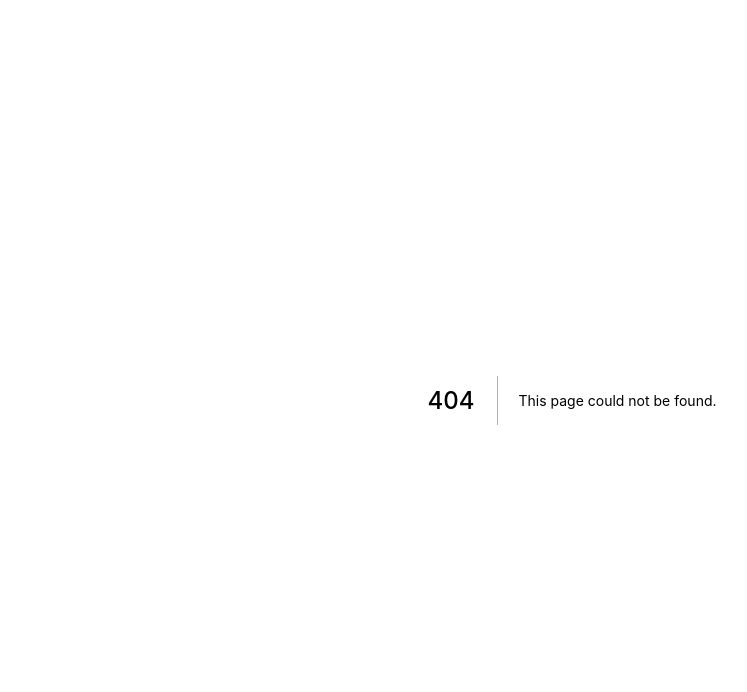
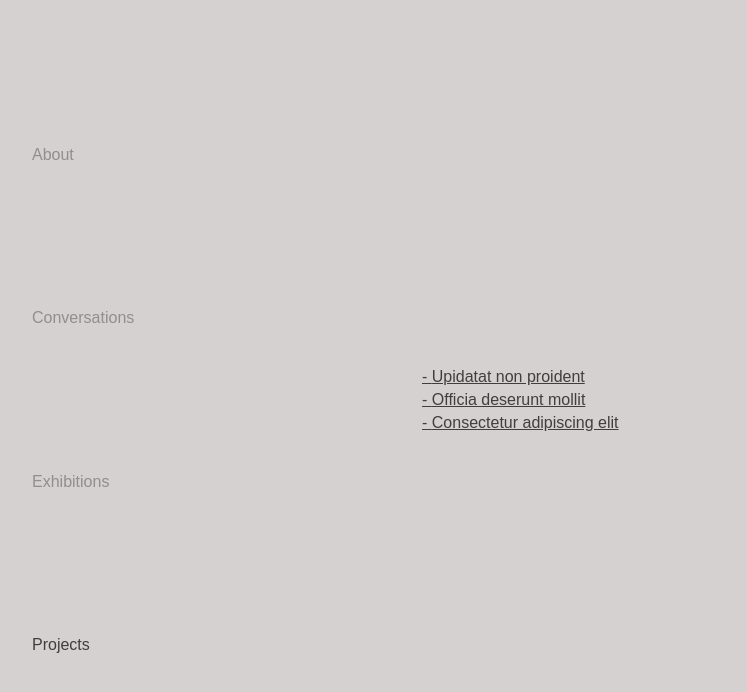
Before and after one commit to nicolelindner/nicolelindner.github.io, a Next.js app: page /projects in a window 1280 px wide. Before the commit this address had no page. Shown: the top 692 px of the page, without its empty margins (68-815 px from the left). Built offline with nearby package versions, Linux system fonts and the light colour scheme.

Commit message:
create projects page

```diff
--- /dev/null
+++ b/content/projects/index.js
@@ -0,0 +1,14 @@
+module.exports = [
+  {
+    title: "Upidatat non proident",
+    url: "#"
+  },
+  {
+    title: "Officia deserunt mollit",
+    url: "#"
+  },
+  {
+    title: "Consectetur adipiscing elit",
+    url: "#"
+  }
+];
--- a/next.config.js
+++ b/next.config.js
@@ -7,7 +7,8 @@ module.exports = {
     return {
       '/': { page: '/' },
       '/about': { page: '/about' },
-      '/exhibitions': { page: '/exhibitions' }
+      '/exhibitions': { page: '/exhibitions' },
+      '/projects': { page: '/projects' }
     }
   },
   reactStrictMode: true,
--- a/pages/about.js
+++ b/pages/about.js
@@ -17,7 +17,7 @@ export default function About() {
           <span className={styles.selected}>About</span>
           <Link href="/about">Conversations</Link>
           <Link href="/exhibitions">Exhibitions</Link>
-          <Link href="/about">Projects</Link>
+          <Link href="/projects">Projects</Link>
         </nav>
       </div>
 
--- a/pages/index.js
+++ b/pages/index.js
@@ -31,7 +31,7 @@ export default function Home() {
             <Link href="/about">About</Link>
             <Link href="/about">Conversations</Link>
             <Link href="/exhibitions">Exhibitions</Link>
-            <Link href="/about">Projects</Link>
+            <Link href="/projects">Projects</Link>
           </nav>
         </div>
       </main>
--- /dev/null
+++ b/pages/projects.js
@@ -0,0 +1,43 @@
+import Head from 'next/head';
+import Link from 'next/link';
+import styles from '../styles/Projects.module.css';
+import projects from '../content/projects';
+
+export default function Projects() {
+  const renderProjectList = () => {
+    return projects.map((p, i) => {
+      const { title, url } = p;
+      return (
+        <li
+          key={`project-${i}`}
+          className={styles.projectListItem}
+        >
+          <a href={url}>{title}</a>
+        </li>
+      )
+    });
+  };
+
+  return (
+    <div className={styles.container}>
+      <Head>
+        <title>nicole lindner | projects</title>
+        <meta name="description" content="Nicole Lindner's projects" />
+        <link rel="icon" href="/favicon.ico" />
+      </Head>
+
+      <div className={styles.navContainer}>
+        <nav className={styles.nav}>
+          <Link href="/about">About</Link>
+          <Link href="/about">Conversations</Link>
+          <Link href="/exhibitions">Exhibitions</Link>
+          <span className={styles.selected}>Projects</span>
+        </nav>
+      </div>
+
+      <main className={styles.main}>
+        <ul className={styles.projectList}>{renderProjectList()}</ul>
+      </main>
+    </div>
+  )
+}
--- /dev/null
+++ b/styles/Projects.module.css
@@ -0,0 +1,46 @@
+.container {
+  height: 100%;
+  width: 100%;
+}
+
+.navContainer {
+  position: fixed;
+  margin-left: 100px;
+  width: 200px;
+}
+
+.nav {
+  height: 100vh;
+  display: flex;
+  flex-direction: column;
+  justify-content: space-evenly;
+}
+
+.selected {
+  color: #413e3e;
+}
+
+.main {
+  display: flex;
+  justify-content: center;
+  align-items: center;
+  margin-left: 300px;
+  height: 100%;
+  width: calc(100% - 300px);
+}
+
+.projectList {
+  width: 400px;
+  margin-left: -200px;
+  color: #413e3e;
+  list-style: none;
+}
+
+.projectListItem {
+  margin: 5px 0;
+  text-decoration: underline;
+}
+
+.projectListItem:before {
+  content: '- ';
+}
```
Also changed, not shown: pages/exhibitions.js (+6 -3 lines).
